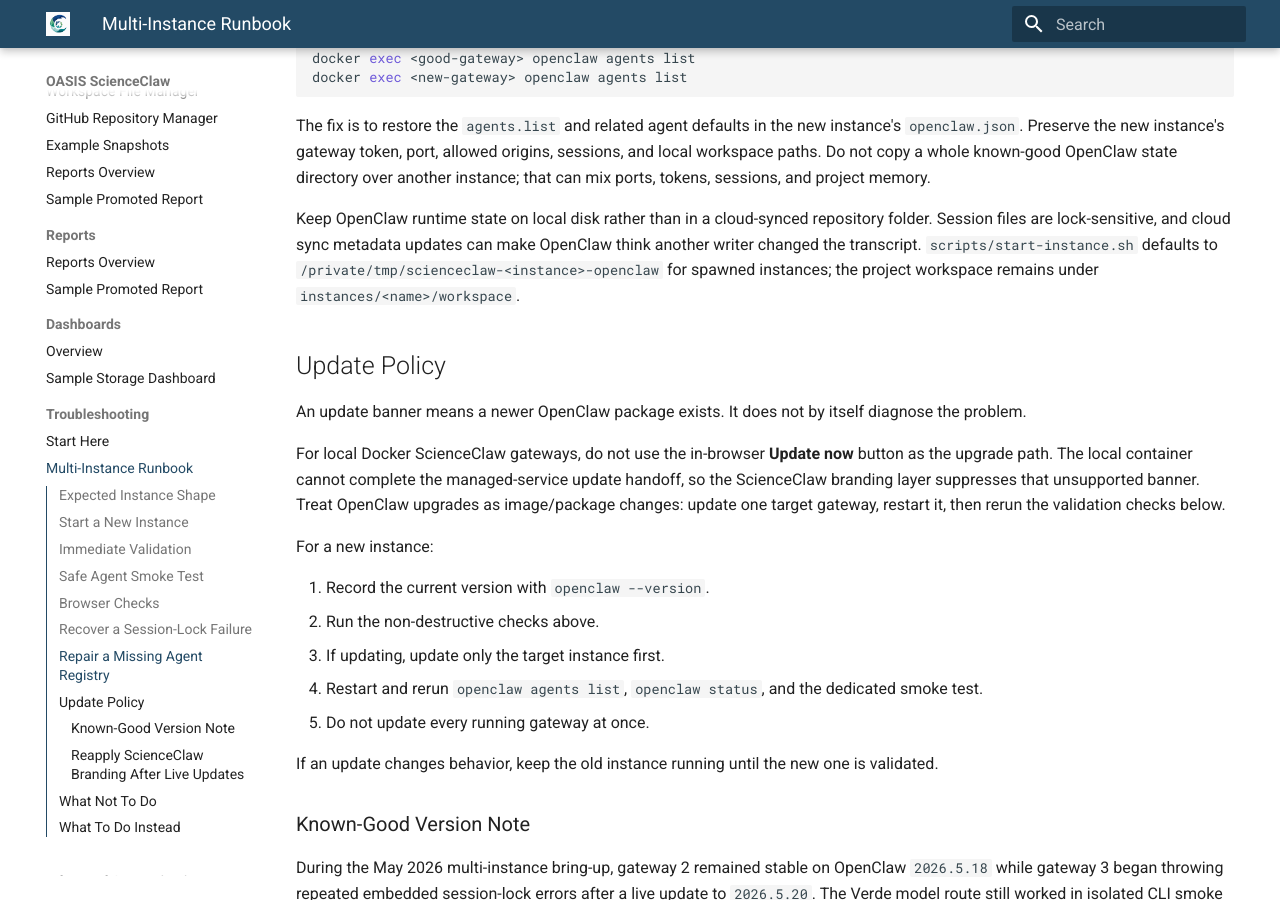
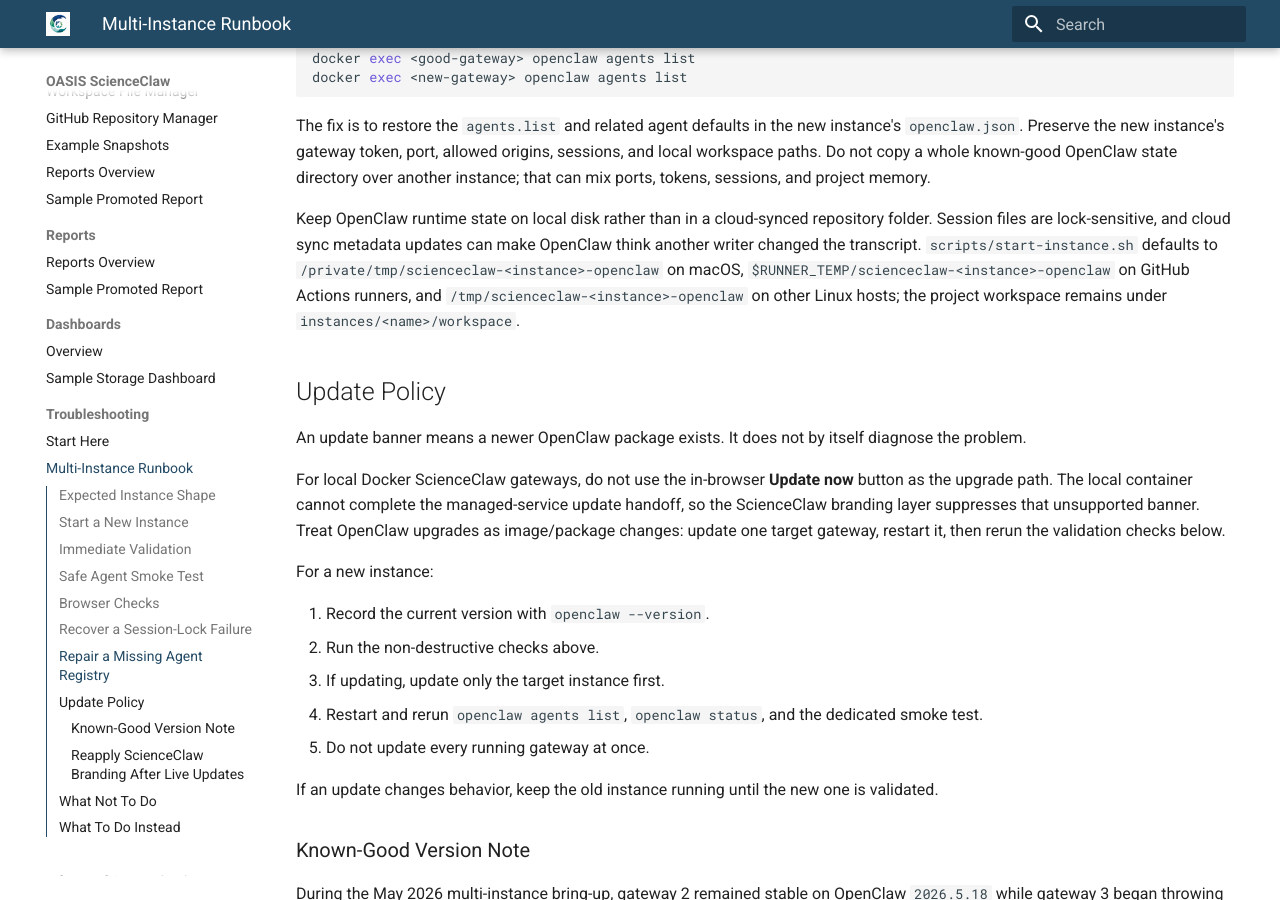
Before and after one commit to CU-ESIIL/openclaw_container, an MkDocs documentation site: the page built from docs/instance-runbook.md, in a window 1280 px wide and 900 px high, scrolled down 3819 px. Built offline with MkDocs 1.6.1 and Material for MkDocs 9.7.7, drawn with Linux system fonts in a browser that asks for light colours.

Commit message:
Fix runtime state path on GitHub runners

```diff
--- a/docs/instance-runbook.md
+++ b/docs/instance-runbook.md
@@ -157,7 +157,7 @@
 
 The fix is to restore the `agents.list` and related agent defaults in the new instance's `openclaw.json`. Preserve the new instance's gateway token, port, allowed origins, sessions, and local workspace paths. Do not copy a whole known-good OpenClaw state directory over another instance; that can mix ports, tokens, sessions, and project memory.
 
-Keep OpenClaw runtime state on local disk rather than in a cloud-synced repository folder. Session files are lock-sensitive, and cloud sync metadata updates can make OpenClaw think another writer changed the transcript. `scripts/start-instance.sh` defaults to `/private/tmp/scienceclaw-<instance>-openclaw` for spawned instances; the project workspace remains under `instances/<name>/workspace`.
+Keep OpenClaw runtime state on local disk rather than in a cloud-synced repository folder. Session files are lock-sensitive, and cloud sync metadata updates can make OpenClaw think another writer changed the transcript. `scripts/start-instance.sh` defaults to `/private/tmp/scienceclaw-<instance>-openclaw` on macOS, `$RUNNER_TEMP/scienceclaw-<instance>-openclaw` on GitHub Actions runners, and `/tmp/scienceclaw-<instance>-openclaw` on other Linux hosts; the project workspace remains under `instances/<name>/workspace`.
 
 ## Update Policy
 
```
Also changed, not shown: CHANGELOG.md (+1 -0 lines), PROMPT_ACTION_LOG.md (+14 -0 lines), docs/security-and-credentials.md (+1 -1 lines), 1 other file.
